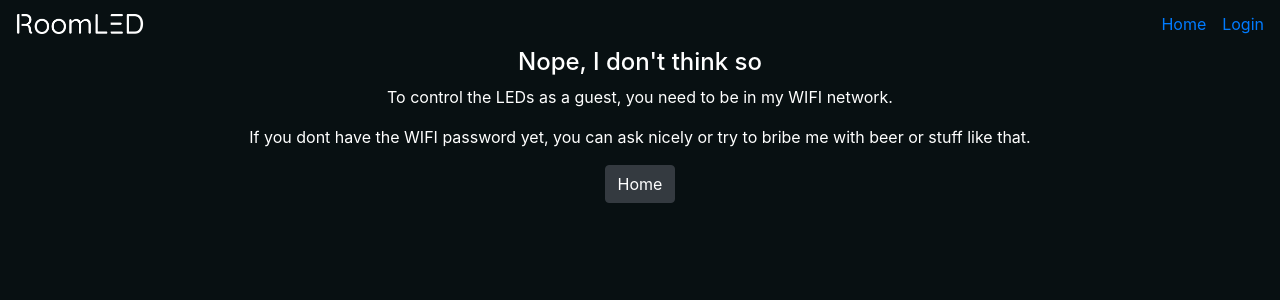
After one commit to MaWalla/RoomLED, a Django app: page /nope/ in a window 1280 px wide. The commit adds this page. Shown: the top 300 px of the page. Run offline with Django 3.2, Linux system fonts and the light colour scheme; some libraries are stand-ins or nearby versions.

Commit message:
Add guest functionality

```diff
--- a/roomled/templates/roomled/login.html
+++ b/roomled/templates/roomled/login.html
@@ -13,7 +13,7 @@
 
                 <button class="btn btn-dark form-button" type="submit">{% trans 'Login' %}</button>
 
-                <a class="btn btn-link form-button ml-4" href="{% url 'main' %}">{% trans "I'm a guest" %}</a>
+                <a class="btn btn-link form-button ml-4" href="{% url 'guest' %}">{% trans "I'm a guest" %}</a>
 
     </form>
 
--- /dev/null
+++ b/roomled/templates/roomled/not-guest.html
@@ -0,0 +1,10 @@
+{% extends 'roomled/base.html' %} {% load i18n %}
+
+{% block content %}
+    <h4 class="text-center">{% trans "Nope, I don't think so" %}</h4>
+    <p class="text-center">{% trans "To control the LEDs as a guest, you need to be in my WIFI network." %}</p>
+    <p class="text-center">{% trans "If you dont have the WIFI password yet, you can ask nicely or try to bribe me with beer or stuff like that." %}</p>
+    <div class="text-center">
+        <a class="btn btn-dark" href="{% url 'main' %}">{% trans 'Home' %}</a>
+    </div>
+{% endblock %}
--- a/roomled/urls.py
+++ b/roomled/urls.py
@@ -16,11 +16,13 @@ Including another URLconf
 from django.contrib import admin
 from django.urls import path
 
-from .views import MainView, CheatSheetView, UserLoginView, UserLogoutView
+from .views import MainView, CheatSheetView, UserLoginView, UserLogoutView, GuestView, NotGuestView
 
 urlpatterns = [
     path('admin/', admin.site.urls),
     path('', MainView.as_view(), name='main'),
+    path('guest/', GuestView.as_view(), name='guest'),
+    path('nope/', NotGuestView.as_view(), name='not-guest'),
     path('cheat-sheet/', CheatSheetView.as_view(), name='cheat-sheet'),
     path('login/', UserLoginView.as_view(), name='login'),
     path('logout/', UserLogoutView.as_view(), name='logout'),
--- a/roomled/views.py
+++ b/roomled/views.py
@@ -3,6 +3,7 @@ import threading
 from django.contrib.auth.mixins import LoginRequiredMixin
 from django.contrib.auth.views import LoginView, LogoutView
 from django.http import HttpResponse
+from django.shortcuts import redirect
 from django.urls import reverse
 from django.views.generic import FormView, TemplateView
 
@@ -11,7 +12,7 @@ from roomled.utils.nodemcu_handler import send_request
 from .forms import MainForm
 
 
-class MainView(LoginRequiredMixin, FormView):
+class BaseMainView(FormView):
     template_name = 'roomled/index.html'
     form_class = MainForm
 
@@ -63,6 +64,10 @@ class MainView(LoginRequiredMixin, FormView):
         return mode
 
 
+class MainView(LoginRequiredMixin, BaseMainView):
+    pass
+
+
 class CheatSheetView(TemplateView):
     template_name = 'roomled/cheat-sheet.html'
 
@@ -76,3 +81,18 @@ class UserLoginView(LoginView):
 
 class UserLogoutView(LogoutView):
     next_page = 'login'
+
+
+class GuestView(BaseMainView):
+
+    def dispatch(self, request, *args, **kwargs):
+        host, port = request.META.get('HTTP_HOST').split(':')
+        client = request.META.get('REMOTE_ADDR')
+        if '192.168.' in client or host == client:
+            return super().dispatch(request, *args, **kwargs)
+        else:
+            return redirect('not-guest')
+
+
+class NotGuestView(TemplateView):
+    template_name = 'roomled/not-guest.html'
```
